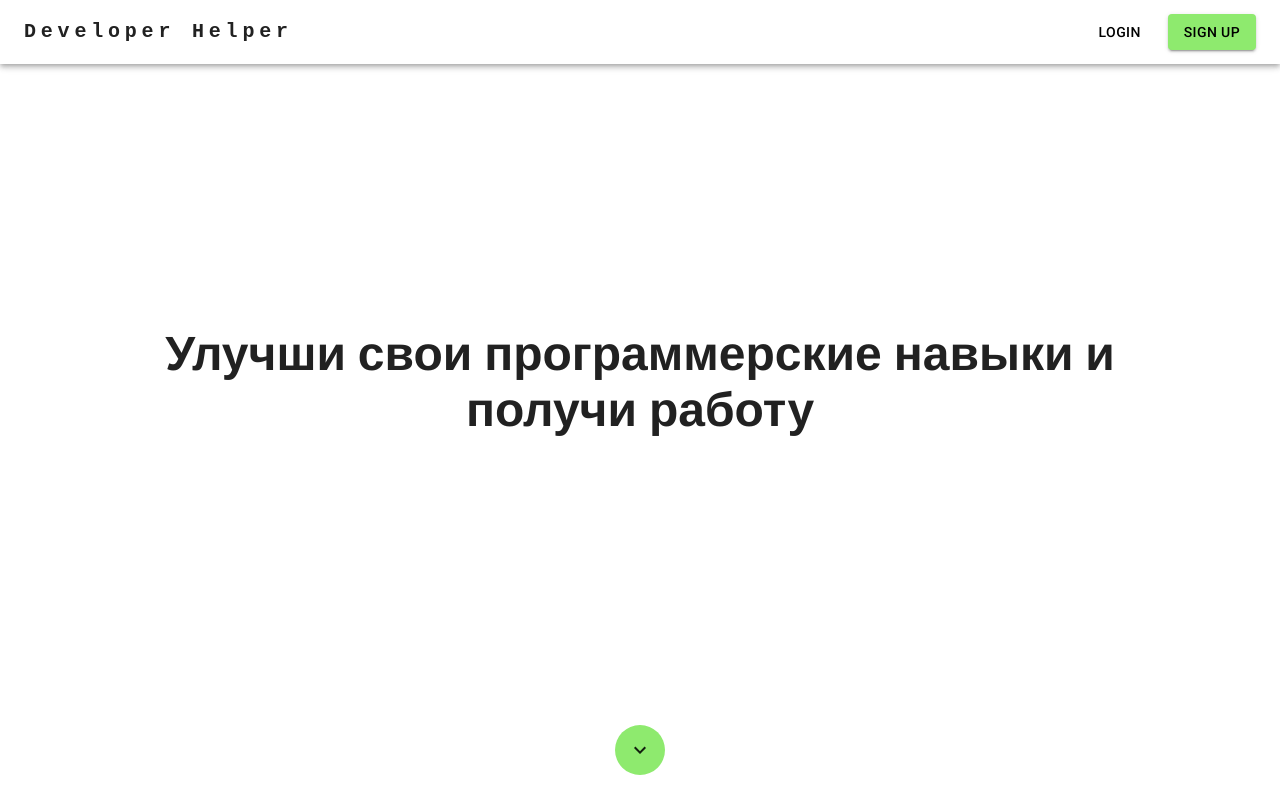
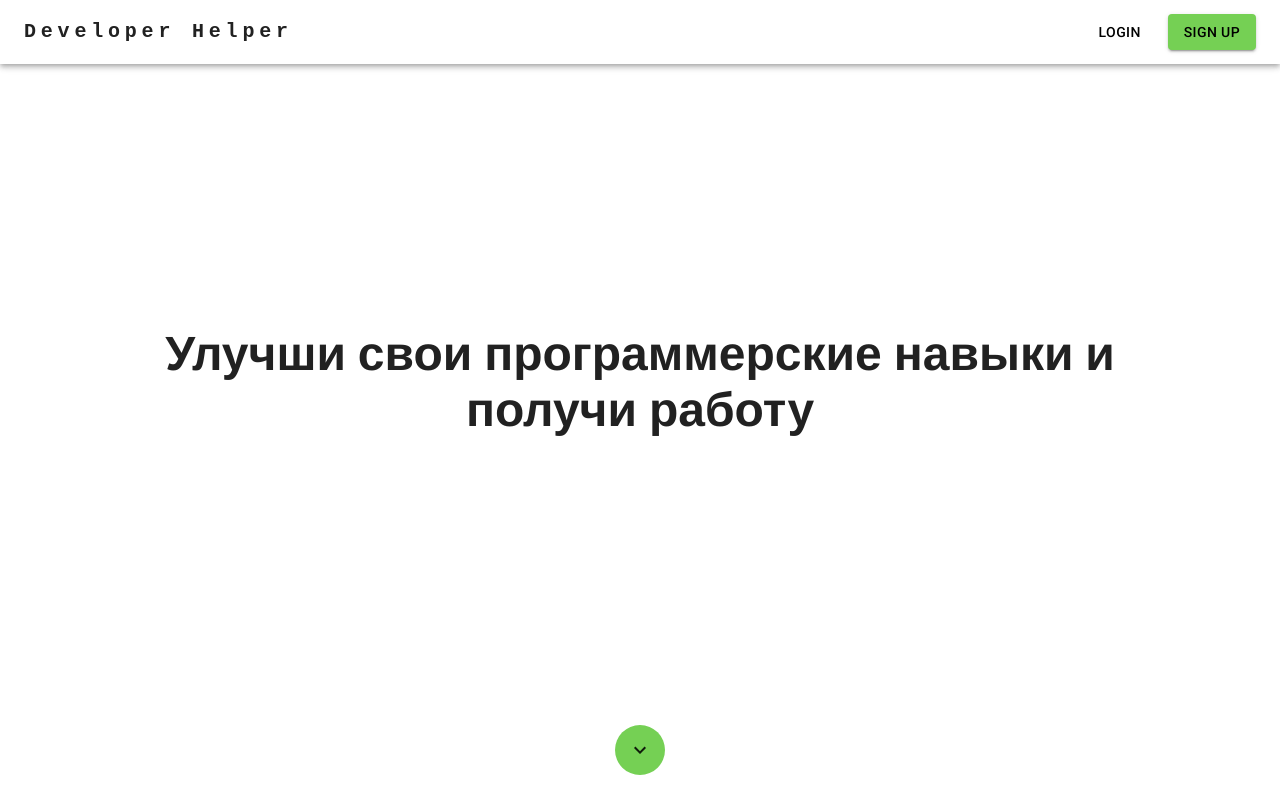
Before and after one commit to moiskillnadne/developer-helper, a React (Vite) app: page / in a window 1280 px wide. Built offline with nearby package versions, Linux system fonts and the light colour scheme; a web font is replaced by a local one.

Commit message:
feature: new palette

```diff
--- a/src/app/providers/theme-provider.tsx
+++ b/src/app/providers/theme-provider.tsx
@@ -6,14 +6,24 @@ type Props = PropsWithChildren<unknown>
 
 const theme = createTheme({
   palette: {
+    mode: "light",
     primary: {
-      main: "#8EEA6E",
+      main: "#75d054",
     },
     secondary: {
-      main: "#faedfa",
+      main: "#9400f5",
+    },
+    error: {
+      main: "#cb180a",
+    },
+    success: {
+      main: "#1e8123",
+    },
+    warning: {
+      main: "#f5a623",
     },
     info: {
-      main: "#30b237",
+      main: "#2196f3",
     },
   },
 })
```
